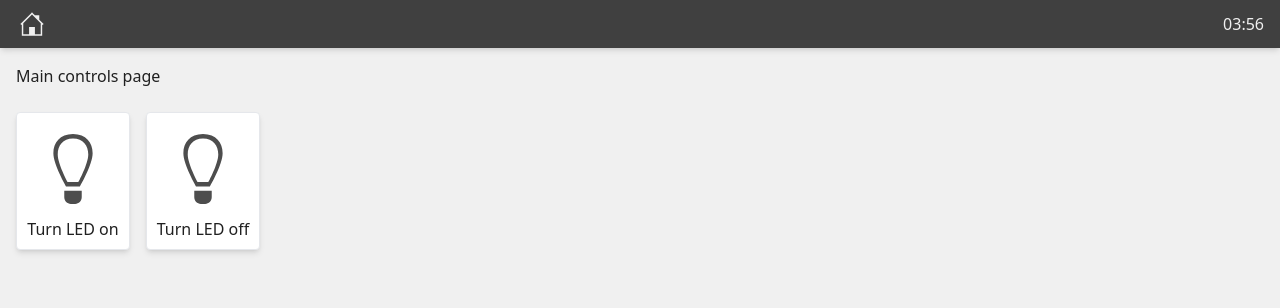
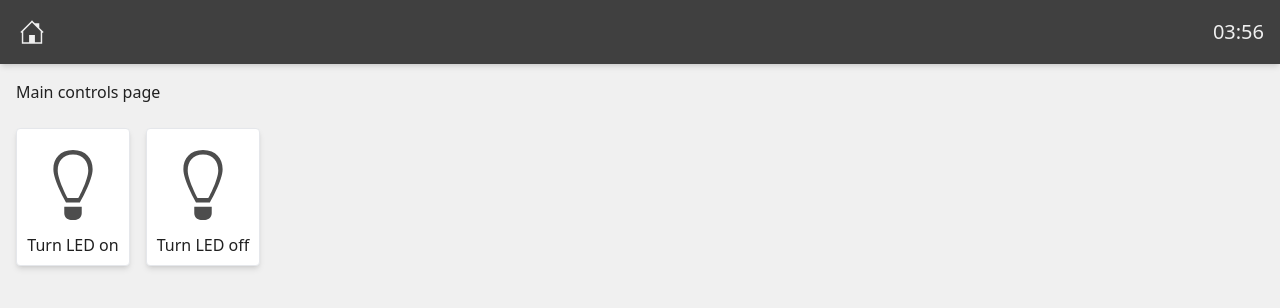
Before and after one commit to nathan-osman/cattower, a React app in the folder ui/: page / in a window 1280 px wide. Shown: the top 308 px of the page. Built offline with nearby package versions, Linux system fonts and the light colour scheme.

Commit message:
Sizing adjustments.

```diff
--- a/ui/src/components/Clock.tsx
+++ b/ui/src/components/Clock.tsx
@@ -23,7 +23,7 @@ export default function Clock() {
   }, [])
 
   return (
-    <div>
+    <div className="text-xl">
       {time}
     </div>
   )
--- a/ui/src/components/Navbar.tsx
+++ b/ui/src/components/Navbar.tsx
@@ -4,7 +4,7 @@ import { Link } from 'react-router-dom'
 
 export default function Navbar() {
   return (
-    <div className="bg-background-inverted text-foreground-inverted shadow-md px-4 py-2 flex items-center">
+    <div className="bg-background-inverted text-foreground-inverted shadow-md p-4 flex items-center">
       <div className="grow">
         <Link to="/">
           <img src={HomeSvg} className="w-8" />
```
